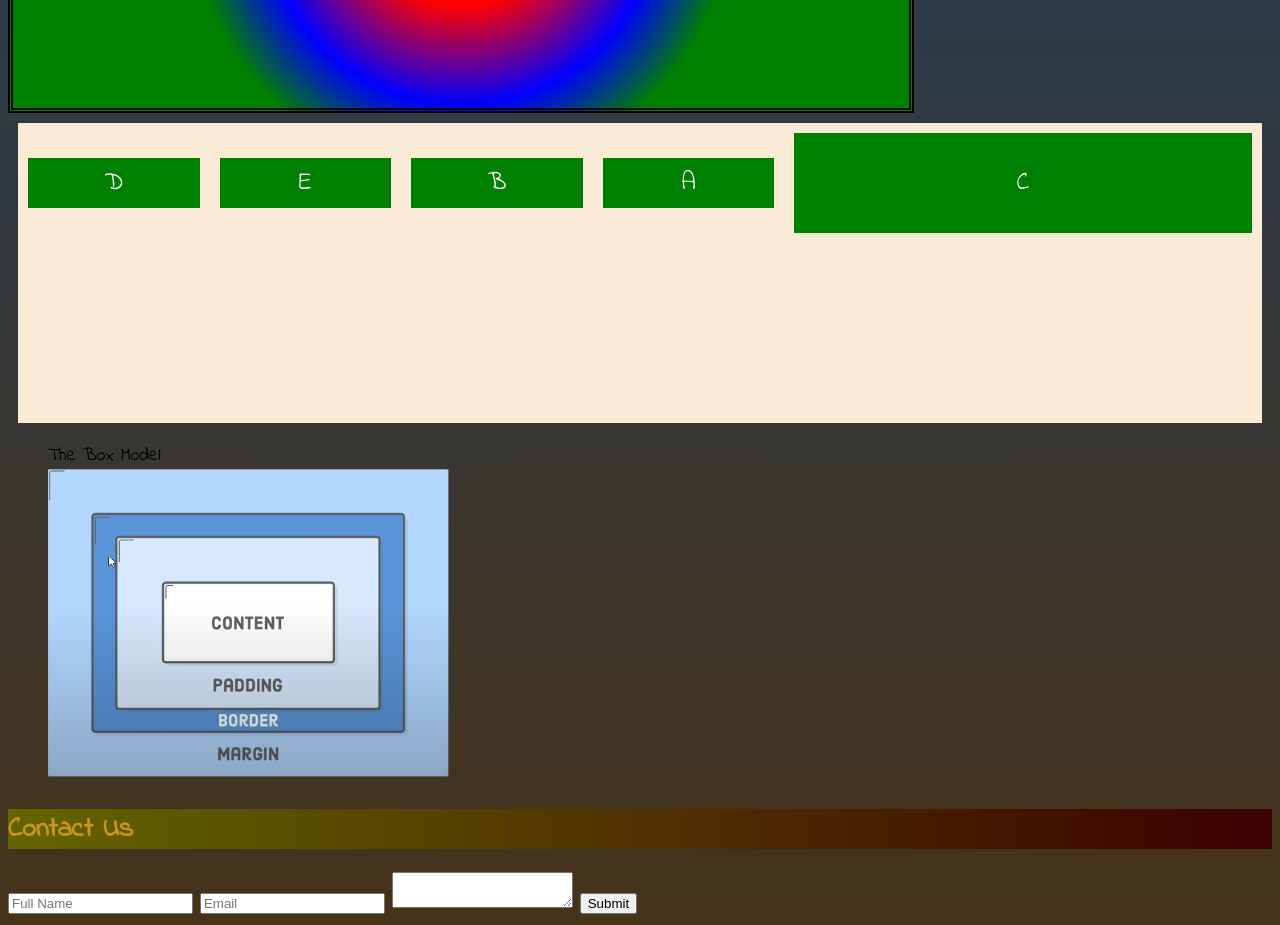
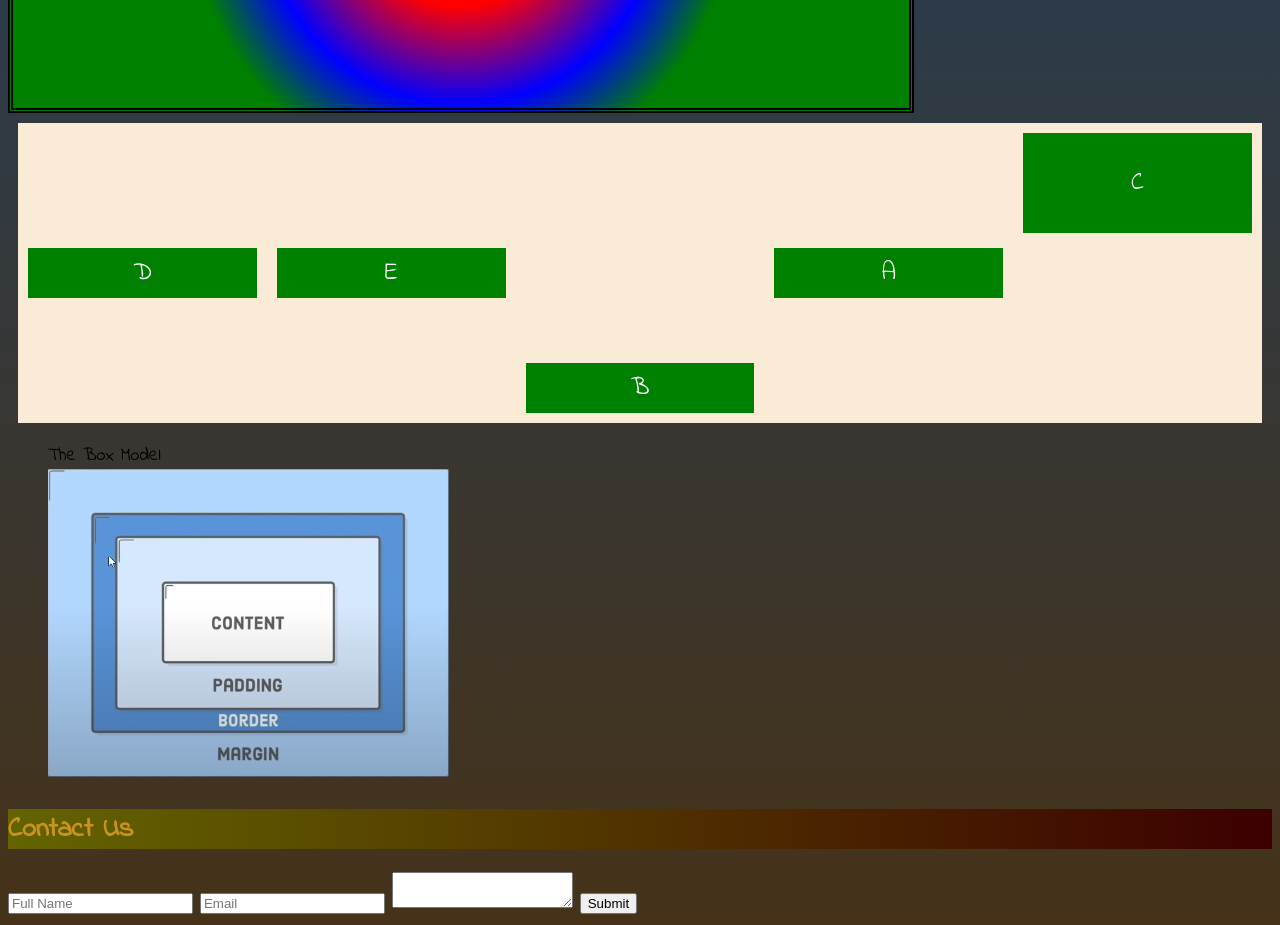
Before and after one commit to LennyRemache/learn-css, a plain HTML site: page html/practice.html in a window 1280 px wide. Shown: the part 1080-2005 px from the top of the page. Drawn offline with Linux system fonts and the light colour scheme.

Commit message:
Item Alignment

```diff
--- a/css/main.css
+++ b/css/main.css
@@ -88,7 +88,7 @@ body {
     /*flex-wrap: wrap;*/ /* wrap-reverse or nowrap */
 
     justify-content: space-between; /* center and space-around, flex-start, flex-end... this is horizontal allignment */
-    align-items: baseline; /* center, flex-start, flex-end, stretch, baseline ... vertical allignment */
+    align-items: baseline; /* center, flex-start, flex-end, stretch, baseline ... this is vertical allignment */
 }
 
 .container-item {
@@ -107,4 +107,6 @@ body {
 
     /* flex: grow shrink bases; */
     flex: 1 1 100px;
+
+    align-self: center; /* overrides the align items property from the flex container class */
 }
--- a/html/practice.html
+++ b/html/practice.html
@@ -1,4 +1,4 @@
-<!-- The flex property -->
+<!-- Item Alignment -->
 
 <!DOCTYPE html>
 
@@ -74,11 +74,13 @@
 
       <div class="container">
         <!-- order property to order flex container items-->
-        <div class="container-item" style="order: 4">A</div>
-        <div class="container-item" style="order: 3">B</div>
+        <div class="container-item" style="order: 4; align-self: center">A</div>
+        <div class="container-item" style="order: 3; align-self: flex-end">
+          B
+        </div>
         <div
           class="container-item"
-          style="order: 5; line-height: 100px; flex-grow: 5"
+          style="order: 5; line-height: 100px; align-self: flex-start"
         >
           C
         </div>
```
